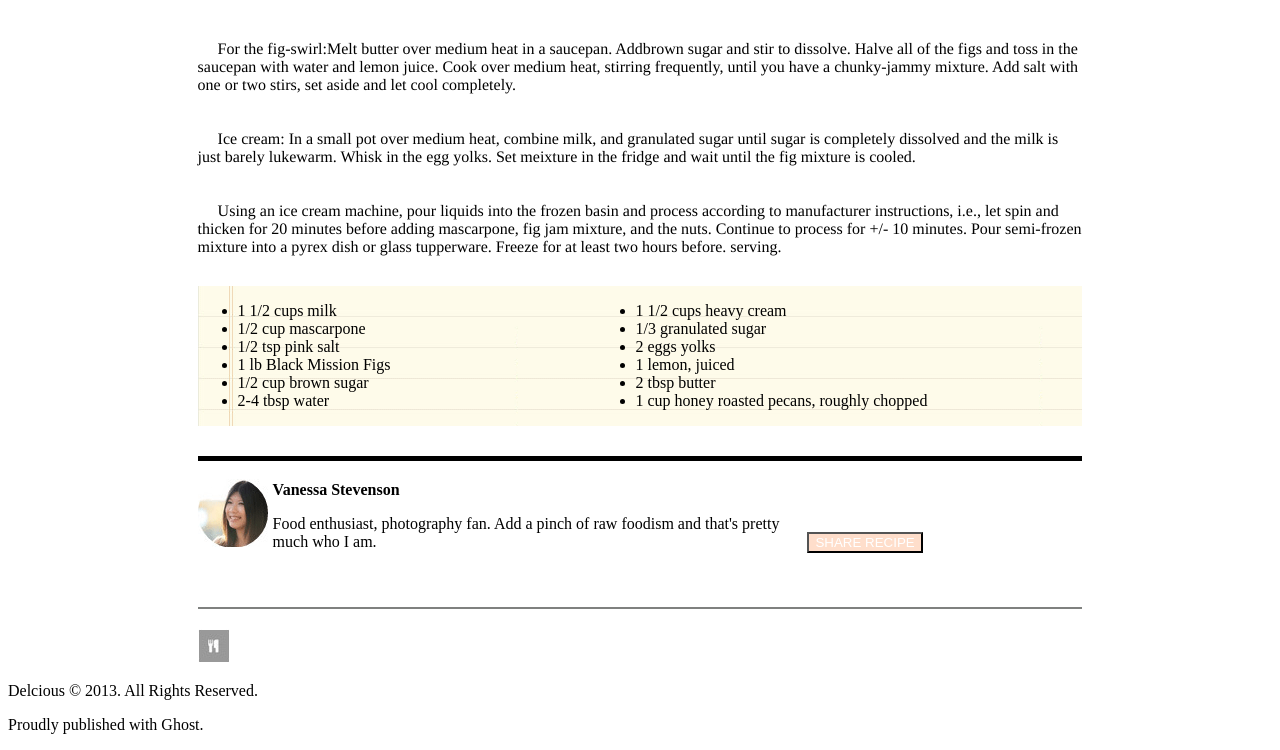
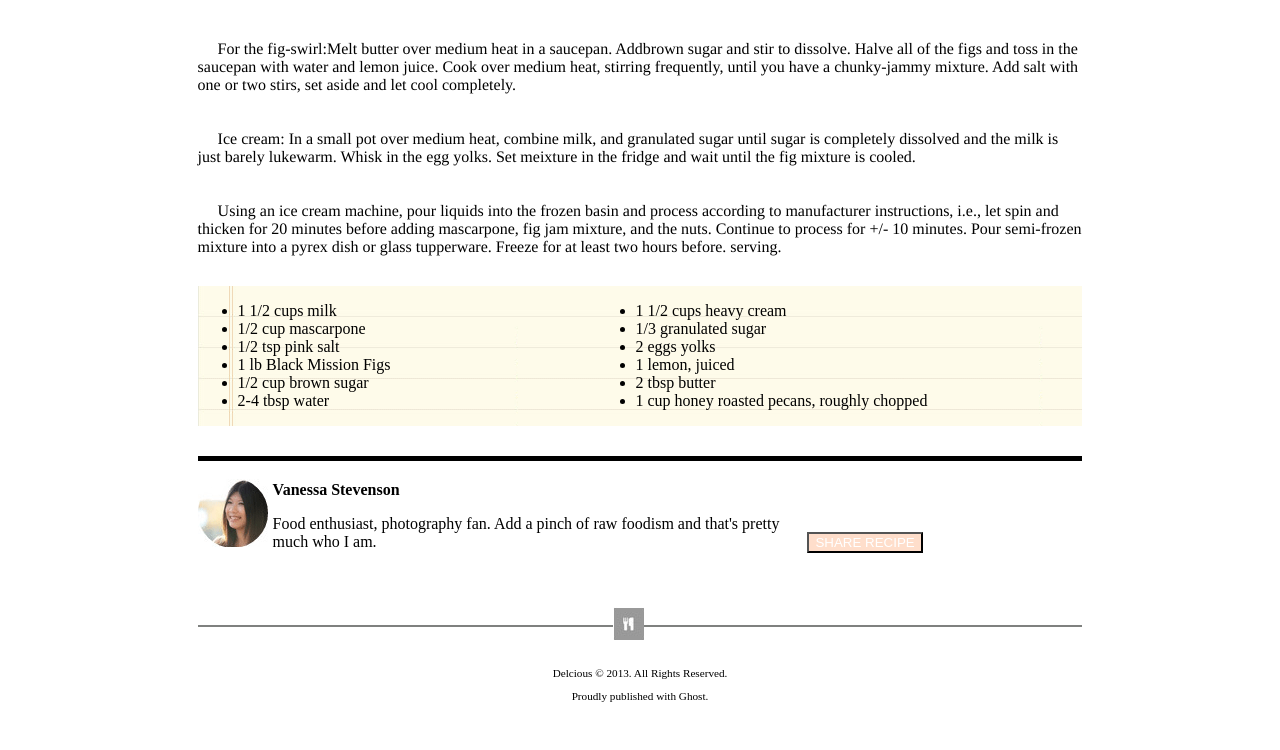
Before and after one commit to devonhackley/chocolate-pizza, a plain HTML site: page index.html in a window 1280 px wide. Shown: the part 1006-1756 px from the top of the page. Drawn offline with Linux system fonts and the light colour scheme.

Commit message:
finished with bottom

```diff
--- a/index.html
+++ b/index.html
@@ -83,9 +83,9 @@
       </article>
     </section>
 
+    <img src="img/small-logo.png" id="small"
+    alt="small fork logo icon">
     <div id="bottomline"></div>
-    <img src="img/small-logo.png" id="smallForkLogo"
-    alt="small fork logo icon">
   </section>
 
 </main>
--- a/style.css
+++ b/style.css
@@ -86,3 +86,12 @@ button {
   width:100%;
   margin: 20px auto;
 }
+img#small {
+  margin-left: 47%;
+  margin-bottom: -39px;
+}
+footer {
+  margin: 40px auto;
+  text-align: center;
+  font-size: 0.7em;
+}
```
